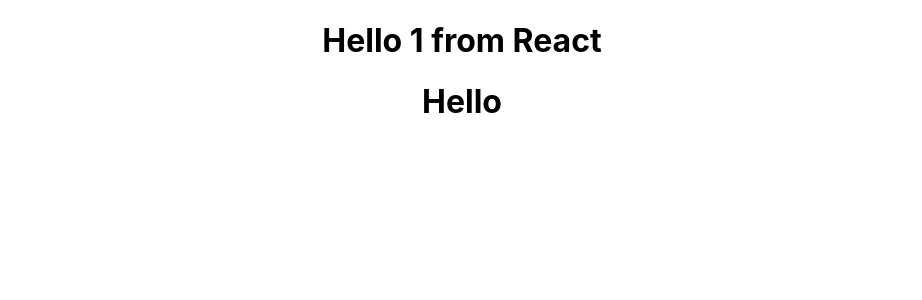
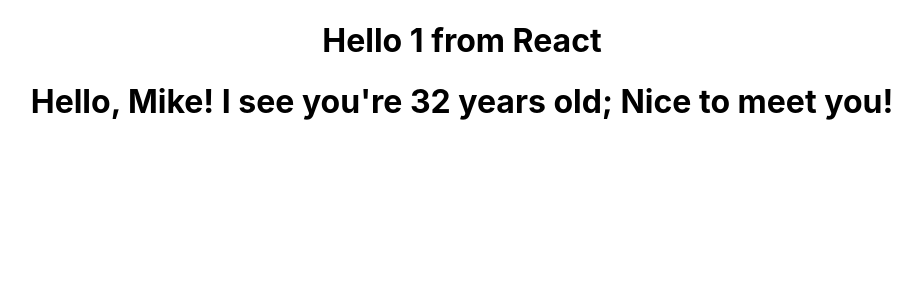
Before and after one commit to hammad25/gitpod-react, a React (Create React App) app in the folder my-app/: page / in a window 1280 px wide. Shown: the top 300 px of the page, without its empty margins (178-1100 px from the left). Built offline with nearby package versions, Linux system fonts and the light colour scheme.

Commit message:
Add props to components, retrive props in fucntion as parameter and rendering using {}

```diff
--- a/my-app/src/App.js
+++ b/my-app/src/App.js
@@ -4,14 +4,11 @@
 import FunctionalGreetingsWithProps from "./components/FunctionalGreetingsWithProps";
 
 function App() {
-  return ( <
-    div className = "App" >
-    <
-    FunctionalGreetings / >
-    <
-    FunctionalGreetingsWithProps / >
-    <
-    /div>
+  return (
+    <div className="App">
+      <FunctionalGreetings/>
+      <FunctionalGreetingsWithProps greeting="Nice to meet you!" name="Mike" age="32"/>
+    </div>
   );
 }
 
--- a/my-app/src/components/FunctionalGreetingsWithProps.js
+++ b/my-app/src/components/FunctionalGreetingsWithProps.js
@@ -3,8 +3,12 @@
 // 1. make components folder
 // 2. js file
 // 3. create arrow function, export, import in App
+// 4. adding props to component, retriving props and rendering using {}
 
-const FunctionalGreetingsWithProps = () => < h1 > Hello < /h1>;
+const FunctionalGreetingsWithProps = (props) => {
+    console.log(props)
+    return <h1> Hello, {props.name}! I see you're {props.age} years old; {props.greeting} </h1>;
+}
 
 
 export default FunctionalGreetingsWithProps
```
